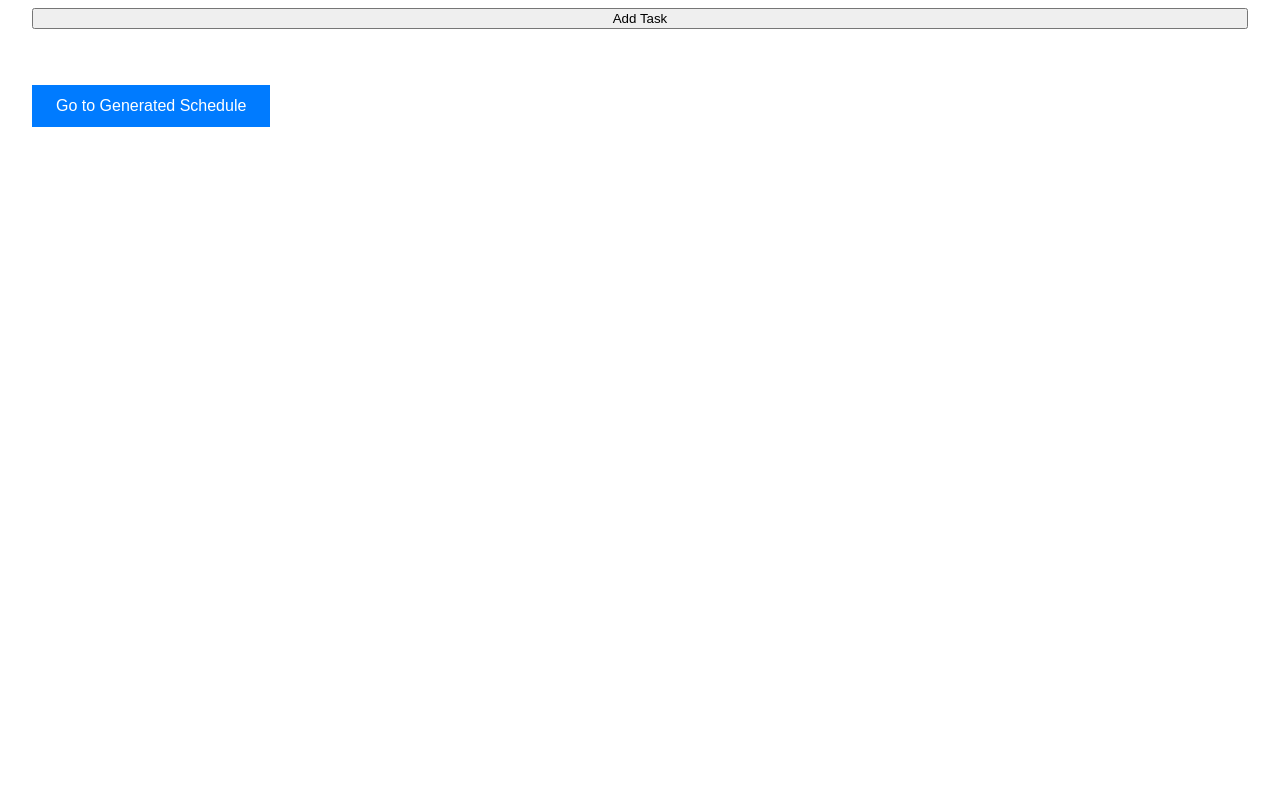
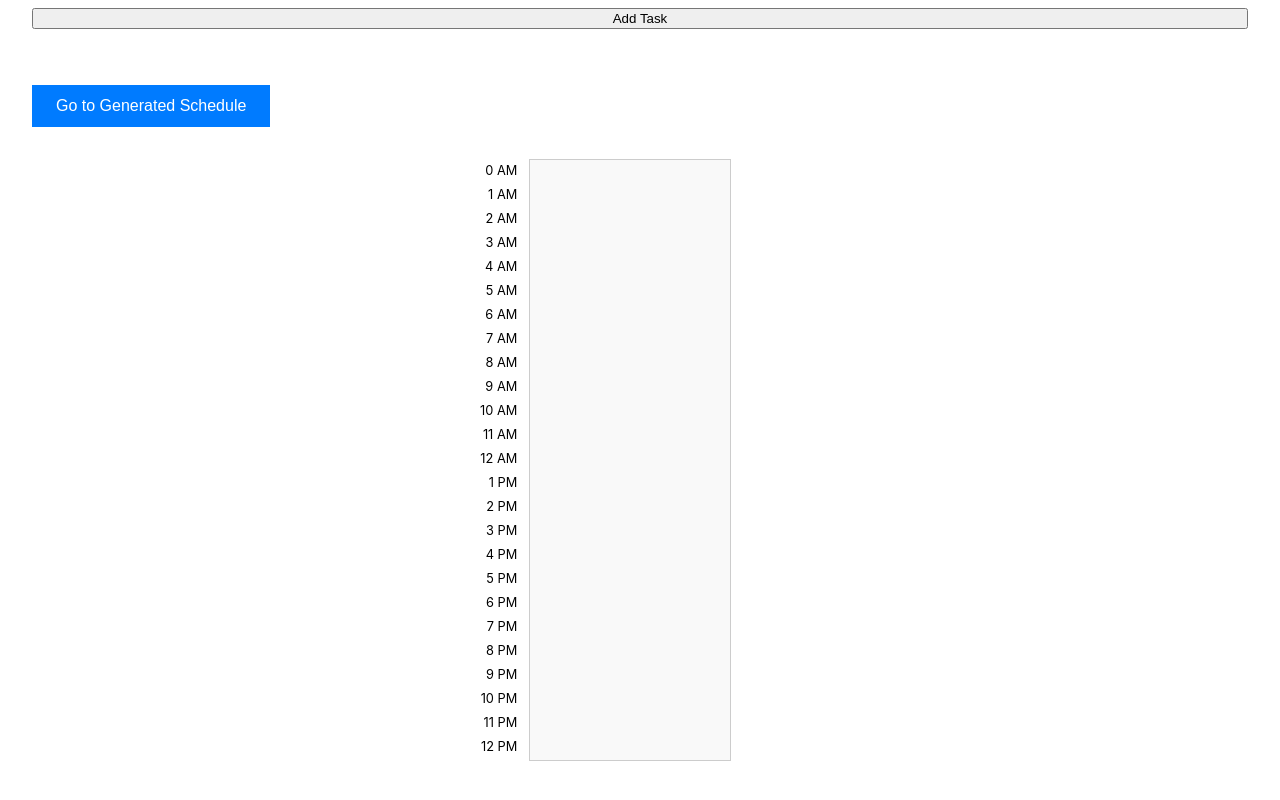
Before and after one commit to brianmcmanus2000/planner-app, a React (Create React App) app: page /tasks in a window 1280 px wide. Shown: the part 452-1252 px from the top of the page. Before the commit the page ends 800 px from the top, so only its background shows below. Built offline with nearby package versions, Linux system fonts and the light colour scheme.

Commit message:
added schedule visualization

```diff
--- /dev/null
+++ b/src/components/DayTimeline.module.css
@@ -0,0 +1,45 @@
+.timelineWrapper {
+    display: flex;
+    flex-direction: row;
+    margin: 2rem auto;
+    width: 320px;
+  }
+
+  .hourLabels {
+    display: flex;
+    flex-direction: column;
+    justify-content: space-between;
+    height: 600px;
+    font-size: 0.8rem;
+    margin-right: 0.5rem;
+  }
+
+  .hourLabel {
+    height: calc(600px / 16);
+    display: flex;
+    align-items: center;
+    justify-content: flex-end;
+    padding-right: 0.25rem;
+  }
+
+  .timelineContainer {
+    position: relative;
+    height: 600px;
+    width: 200px;
+    border: 1px solid #ccc;
+    background-color: #f9f9f9;
+    overflow: hidden;
+  }
+
+  .taskBlock {
+    position: absolute;
+    right: 0;
+    margin: 0.2rem;
+    color: #333;
+    font-size: 0.7rem;
+    padding: 0.2rem;
+    border-radius: 4px;
+    box-sizing: border-box;
+    border: 1px solid #bbb;
+    overflow: hidden;
+  }
--- /dev/null
+++ b/src/components/DayTimeline.tsx
@@ -0,0 +1,92 @@
+import React, { useMemo } from 'react';
+import { Dayjs } from 'dayjs';
+import styles from './DayTimeline.module.css';
+
+interface Task {
+  name: string;
+  startTime: Dayjs | null;
+  endTime: Dayjs | null;
+  location: string;
+  priority: number;
+}
+
+interface DayTimelineProps {
+  tasks: Task[];
+}
+
+const DayTimeline: React.FC<DayTimelineProps> = ({ tasks }) => {
+  const timelineStartHour = 0;
+  const timelineEndHour = 24;
+  const totalTimelineMinutes = (timelineEndHour - timelineStartHour) * 60;
+
+  const minutesSinceStart = (time: Dayjs) => {
+    return (time.hour() - timelineStartHour) * 60 + time.minute();
+  };
+
+  const durationMinutes = (start: Dayjs, end: Dayjs) => {
+    return end.diff(start, 'minute');
+  };
+
+  const generateRandomColor = () => {
+    const hue = Math.floor(Math.random() * 360);
+    return `hsl(${hue}, 70%, 80%)`; // pastel colors
+  };
+
+  // Memoize random colors so they don't change every re-render
+  const taskColors = useMemo(() => {
+    return tasks.map(() => generateRandomColor());
+  }, [tasks.length]);
+
+  const hours = Array.from({ length: timelineEndHour - timelineStartHour + 1 }, (_, i) => timelineStartHour + i);
+
+  const isOverlapping = (a: Task, b: Task) => {
+    if (!a.startTime || !a.endTime || !b.startTime || !b.endTime) return false;
+    return a.startTime.isBefore(b.endTime) && b.startTime.isBefore(a.endTime);
+  };
+
+  return (
+    <div className={styles.timelineWrapper}>
+      <div className={styles.hourLabels}>
+        {hours.map((hour) => (
+          <div key={hour} className={styles.hourLabel}>
+            {hour > 12 ? `${hour - 12} PM` : `${hour} AM`}
+          </div>
+        ))}
+      </div>
+
+      <div className={styles.timelineContainer}>
+        {tasks.map((task, idx) => {
+          if (!task.startTime || !task.endTime) return null;
+
+          const top = (minutesSinceStart(task.startTime) / totalTimelineMinutes) * 100;
+          const height = (durationMinutes(task.startTime, task.endTime) / totalTimelineMinutes) * 100;
+
+          // Calculate overlap shift
+          let overlapShift = 0;
+          for (let j = 0; j < idx; j++) {
+            if (isOverlapping(tasks[j], task)) {
+              overlapShift += 20; // shift 20px for each overlap
+            }
+          }
+
+          return (
+            <div
+              key={idx}
+              className={styles.taskBlock}
+              style={{
+                top: `${top}%`,
+                height: `${height}%`,
+                left: `${overlapShift}px`,
+                backgroundColor: taskColors[idx],
+              }}
+            >
+              {task.name}
+            </div>
+          );
+        })}
+      </div>
+    </div>
+  );
+};
+
+export default DayTimeline;
--- a/src/pages/TaskInputPage.tsx
+++ b/src/pages/TaskInputPage.tsx
@@ -4,6 +4,7 @@ import { LocalizationProvider } from '@mui/x-date-pickers/LocalizationProvider';
 import { AdapterDayjs } from '@mui/x-date-pickers/AdapterDayjs';
 import dayjs, { Dayjs } from 'dayjs';
 import styles from './TaskInputPage.module.css';
+import DayTimeline from '../components/DayTimeline';
 
 interface Task {
   name: string;
@@ -126,6 +127,7 @@ const TaskInputPage = () => {
       </table>
 
       <button className={styles.generateButton}>Go to Generated Schedule</button>
+      <DayTimeline tasks={taskList} />
     </div>
   );
 };
```
